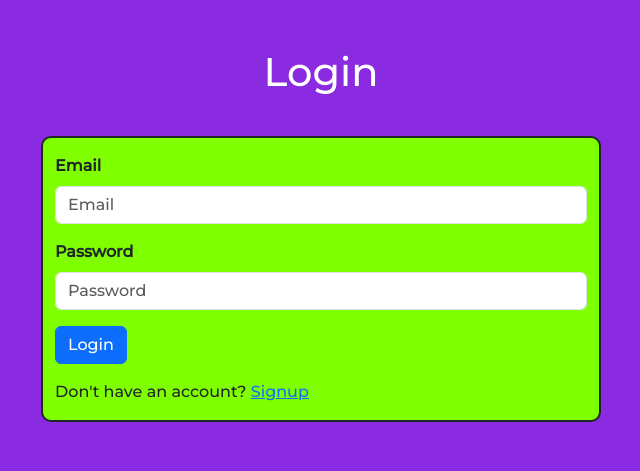
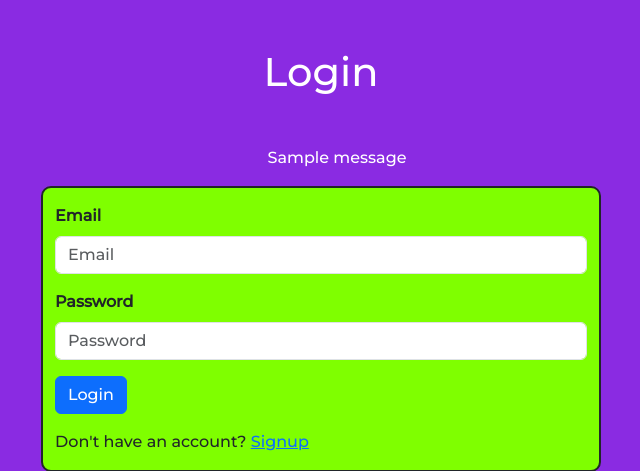
Before and after one commit to kpathe/notes, a Flask app: page /login in a window 1280 px wide. Shown: the top 471 px of the page, without its empty margins (319-959 px from the left). Run offline with Flask 3, Linux system fonts and the light colour scheme; one stand-in notice (Sample message) is shown.

Commit message:
Update login.html

```diff
--- a/templates/login.html
+++ b/templates/login.html
@@ -24,14 +24,35 @@
             background-color: blueviolet;
 
         }
+
+        .message li {
+            list-style: none;
+            color: white;
+            margin-top: 50px;
+            text-align: center;
+        }
     </style>
 
-
-    </style>
 </head>
 
+
 <body>
+
     <h1 style="text-align: center; color: white; margin-bottom: 40px;" class="mt-5">Login</h1>
+
+    <div class="message">
+
+        {% with messages = get_flashed_messages() %}
+        {% if messages %}
+        <ul class=flashes>
+            {% for message in messages %}
+            <li>{{message }}</li>
+            {% endfor %}
+        </ul>{% endif %}{% endwith %}
+
+    </div>
+
+
     <div class="container">
         <form class="mt-3" action="{{ url_for('login') }}" method="POST">
             <div class="mb-3">
```
